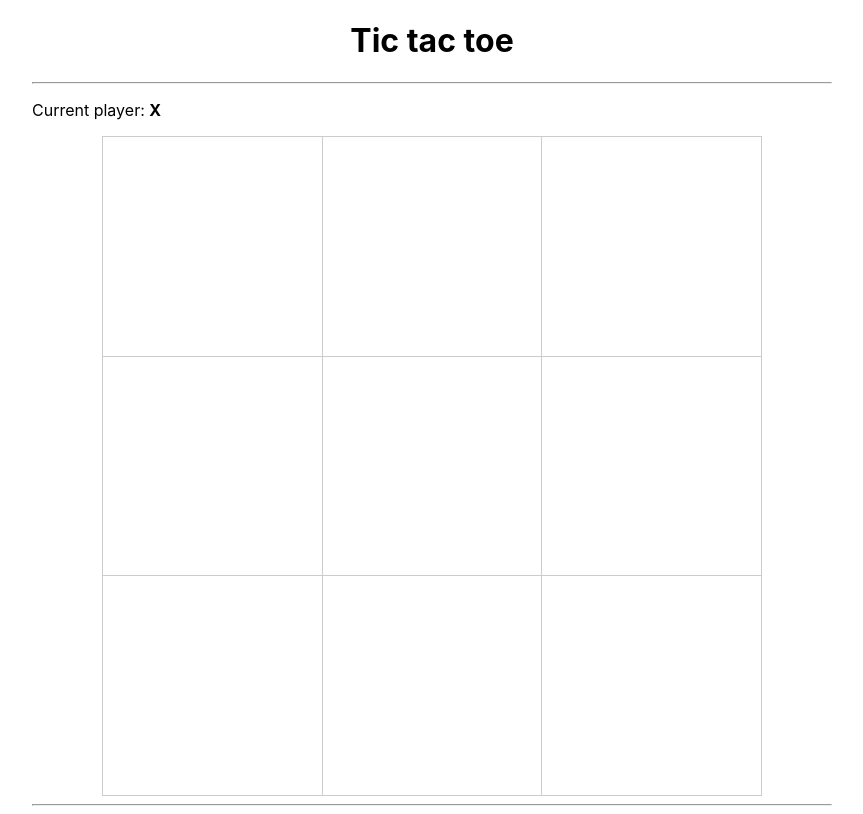
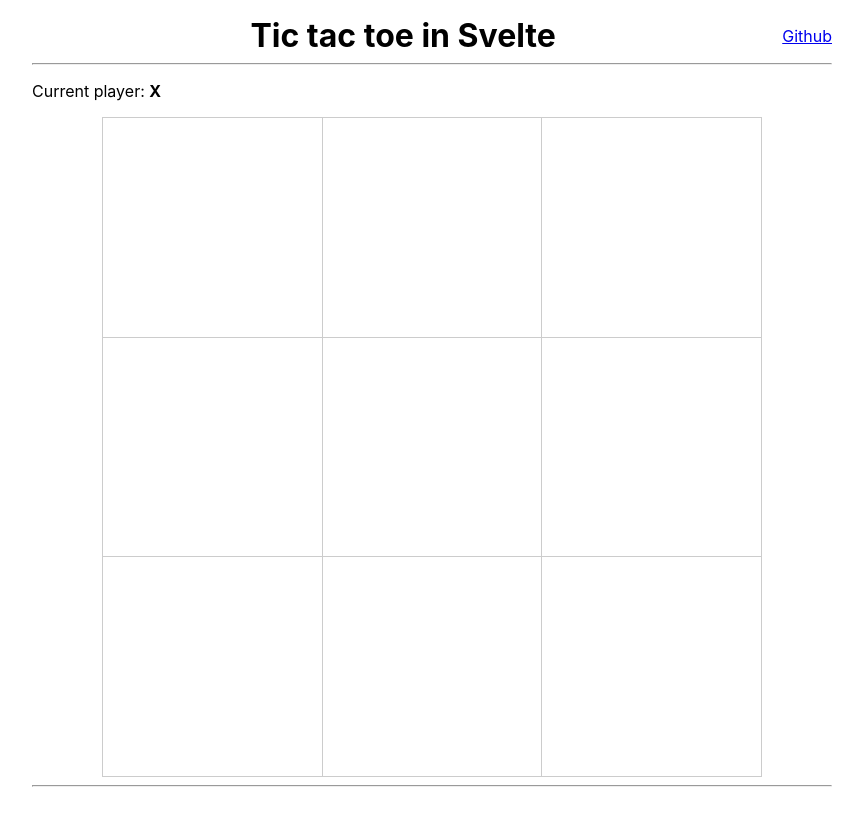
Before and after one commit to dhedegaard/tictactoe-svelte, a SvelteKit app: page / in a window 1280 px wide. Shown: the whole page, without its empty margins (208-1071 px from the left). Built offline with nearby package versions, Linux system fonts and the light colour scheme.

Commit message:
Link to github

```diff
--- a/src/routes/+page.svelte
+++ b/src/routes/+page.svelte
@@ -3,8 +3,18 @@
 </script>
 
 <div class="container">
-	<h1>Tic tac toe</h1>
+	<div class="title">
+		<h1>Tic tac toe in Svelte</h1>
+		<a
+			class="github-link"
+			href="https://github.com/dhedegaard/tictactoe-svelte"
+			target="_blank"
+			rel="noopener noreferer">Github</a
+		>
+	</div>
+
 	<hr />
+
 	<Game />
 </div>
 
@@ -21,6 +31,22 @@
 		margin: 16px auto 0;
 	}
 
+	.title {
+		display: flex;
+		justify-content: space-between;
+		align-items: center;
+		gap: 8px;
+	}
+
+	h1 {
+		margin: 0;
+		flex: auto;
+	}
+
+	.github-link {
+		flex: none;
+	}
+
 	h1 {
 		text-align: center;
 	}
```
